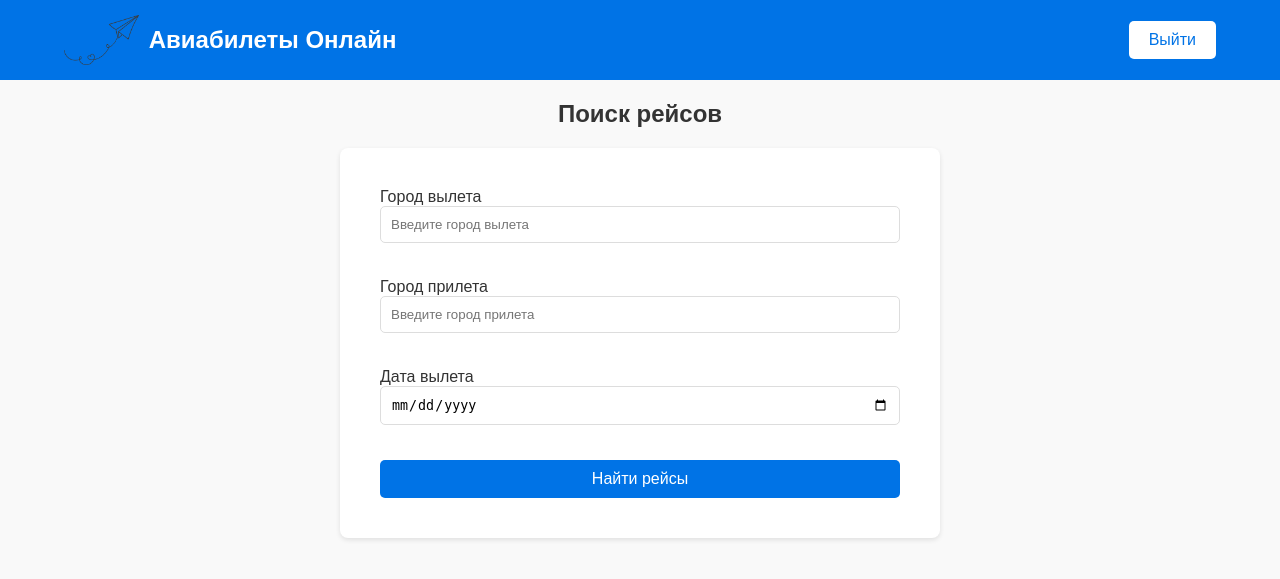
After one commit to Ho1j/DB_course_project, a Flask app: page /search/search in a window 1280 px wide. The commit adds this page. Shown: the top 579 px of the page. Run offline with Flask 3, Linux system fonts and the light colour scheme; parts of the project's set-up code (start-up, migrations or seed data) failed here and were passed over.

Commit message:
added search_bp for user

```diff
--- a/app/app.py
+++ b/app/app.py
@@ -5,9 +5,11 @@ from blueprints.bp_auth.route import bp_auth
 from blueprints.bp_reg.route import bp_reg
 from blueprints.bp_reports.route import bp_reports
 from blueprints.bp_basket.route import bp_basket
+from blueprints.bp_search.route import bp_search
+
 
 from access import auth_required, group_required
-from sql_provider import SQL_Provider
+from sql_provider import SqlProvider
 
 
 app = Flask(__name__)
@@ -21,10 +23,12 @@ app.register_blueprint(bp_auth, url_prefix='/auth')
 app.register_blueprint(bp_reports, url_prefix='/reports')
 app.register_blueprint(bp_basket, url_prefix='/basket')
 app.register_blueprint(bp_reg, url_prefix='/registration')
+app.register_blueprint(bp_search, url_prefix='/search')
 
 
 
-provider = SQL_Provider('sql/')
+
+provider = SqlProvider('sql/')
 
 
 @app.route('/')
--- /dev/null
+++ b/app/blueprints/bp_search/route.py
@@ -0,0 +1,28 @@
+from flask import Blueprint, render_template, request, current_app, session, flash, redirect, url_for
+from datetime import date
+from sql_provider import SqlProvider
+from db_utils import execute_and_fetch
+
+bp_search = Blueprint('bp_search', __name__, template_folder='templates', static_folder='static')
+provider = SqlProvider('./sql')
+
+@bp_search.route('/search', methods=['GET'])
+def search_tickets():
+    today = date.today().isoformat()
+
+    if request.method == 'GET':
+        return render_template('search.html', today=today)
+
+@bp_search.route('/results', methods=['POST'])
+def show_search_results():
+    departure_city = request.form.get('departure_city')
+    arrival_city = request.form.get('arrival_city')
+    flight_date = request.form.get('flight_date')
+
+    sql = provider.get_sql("search.sql", departure_city=departure_city, arrival_city=arrival_city, flight_date=flight_date)
+    result = execute_and_fetch(current_app.config["DB_CONFIG"], sql)
+    if not result:
+        flash("Рейсы по заданным параметрам не найдены. Попробуйте изменить критерии поиска.", "error")
+        return redirect(url_for('bp_search.search_tickets'))
+
+    return render_template('search_results.html', result=result)
--- /dev/null
+++ b/app/blueprints/bp_search/static/search.css
@@ -0,0 +1,59 @@
+main {
+    margin: 20px auto;
+    width: 90%;
+    max-width: 600px;
+}
+
+main h2 {
+    text-align: center;
+    margin-bottom: 20px;
+}
+
+.form-header {
+    text-align: center;
+    margin-bottom: 20px;
+}
+
+.search-form {
+    background-color: white;
+    padding: 20px;
+    border-radius: 8px;
+    box-shadow: 0 2px 5px rgba(0, 0, 0, 0.1);
+}
+
+.search-form a {
+    display: block;
+    margin-bottom: 5px;
+    font-weight: bold;
+}
+
+.search-form input {
+    width: 100%;
+    padding: 10px;
+    margin-bottom: 15px;
+    border: 1px solid #ddd;
+    border-radius: 5px;
+}
+
+.search-form button {
+    width: 100%;
+    padding: 10px;
+    background-color: #0073e6;
+    color: white;
+    border: none;
+    border-radius: 5px;
+    font-size: 1rem;
+    cursor: pointer;
+}
+
+.search-form button:hover {
+    background-color: #005bb5;
+}
+
+.button-login{
+    margin-top: 30px;
+}
+
+.form-item{
+    margin: 20px;
+}
--- /dev/null
+++ b/app/blueprints/bp_search/templates/search.html
@@ -0,0 +1,56 @@
+<!DOCTYPE html>
+<html lang="en">
+<head>
+    <meta charset="UTF-8">
+    <title>Авиабилеты Онлайн</title>
+    <link href="{{ url_for('static', filename='base.css') }}" rel="stylesheet" type="text/css">
+    <link href="{{ url_for('.static', filename='search.css') }}" rel="stylesheet" type="text/css">
+</head>
+<body>
+    {% with messages = get_flashed_messages(with_categories=True) %}
+        <div class="flash-messages">
+            {% for category, message in messages %}
+                <div class="flash-message {{ category }}">{{ message }}</div>
+            {% endfor %}
+        </div>
+    {% endwith %}
+
+
+        <header>
+            <div class="container">
+                <div class="logo-title">
+                    <img src="{{ url_for('static', filename='imgs/plane.png') }}" alt="logo">
+                    <h1>Авиабилеты Онлайн</h1>
+                </div>
+                <a href="{{ url_for('bp_auth.logout') }}"><button>Выйти</button></a>
+            </div>
+        </header>
+
+        <main>
+            <div class="form-header">
+                <h2>Поиск рейсов</h2>
+            </div>
+            <form action="{{ url_for('bp_search.show_search_results') }}" method="POST" class="search-form">
+                <div class="form-item">
+                    <label for="departure-city">Город вылета</label>
+                    <input type="text" id="departure-city" name="departure_city" placeholder="Введите город вылета" required>
+                </div>
+
+                <div class="form-item">
+                    <label for="arrival-city">Город прилета</label>
+                    <input type="text" id="arrival-city" name="arrival_city" placeholder="Введите город прилета" required>
+                </div>
+
+                <div class="form-item">
+                    <label for="flight-date">Дата вылета</label>
+                    <input type="date" id="flight-date" name="flight_date" min="{{ today }}" required>
+                </div>
+
+                <div class="form-item">
+                    <button type="submit" class="search-button">Найти рейсы</button>
+                </div>
+            </form>
+        </main>
+    <script src="{{ url_for('static', filename='js/scripts.js') }}" defer></script>
+</body>
+</html>
--- /dev/null
+++ b/app/sql/search.sql
@@ -0,0 +1,23 @@
+SELECT
+    f.flight_number,
+    dep_airport.airport_name AS departure_airport,
+    dep_airport.city AS departure_city,
+    dep_airport.country AS departure_country,
+    s.schedule_date AS departure_date,
+    f.departure_time AS departure_time,
+    arr_airport.airport_name AS arrival_airport,
+    arr_airport.city AS arrival_city,
+    arr_airport.country AS arrival_country,
+    f.arrival_time AS arrival_time
+FROM
+    flights f
+JOIN
+    schedules s ON f.flight_id = s.flight_id
+JOIN
+    airports dep_airport ON f.departure_airport_id = dep_airport.airport_id
+JOIN
+    airports arr_airport ON f.arrival_airport_id = arr_airport.airport_id
+WHERE
+    dep_airport.city = '$departure_city'
+    AND arr_airport.city = '$arrival_city'  -- Город прилёта
+    AND s.schedule_date = '$flight_date'; -- Дата рейса
--- a/app/templates/account.html
+++ b/app/templates/account.html
@@ -31,7 +31,7 @@
             </div>
             <div class="buttons-container">
                 {% if group_name == "user" %}
-                <a href="{{ url_for('bp_basket.basket_index') }}"><button>Купить авиабилеты</button></a>
+                <a href="{{ url_for('bp_search.search_tickets') }}"><button>Купить авиабилеты</button></a>
                 <a href="{{ url_for('bp_queries.search_choice') }}"><button>Мои авиабилеты</button></a>
                 {% elif group_name == "admin" %}
                 <a href="{{ url_for('bp_queries.search_choice') }}"><button>Работа с запросами</button></a>
```
Also changed, not shown: app/blueprints/bp_search/static/search_results.css (added, +66 -0 lines), app/blueprints/bp_search/templates/search_results.html (added, +76 -0 lines).
